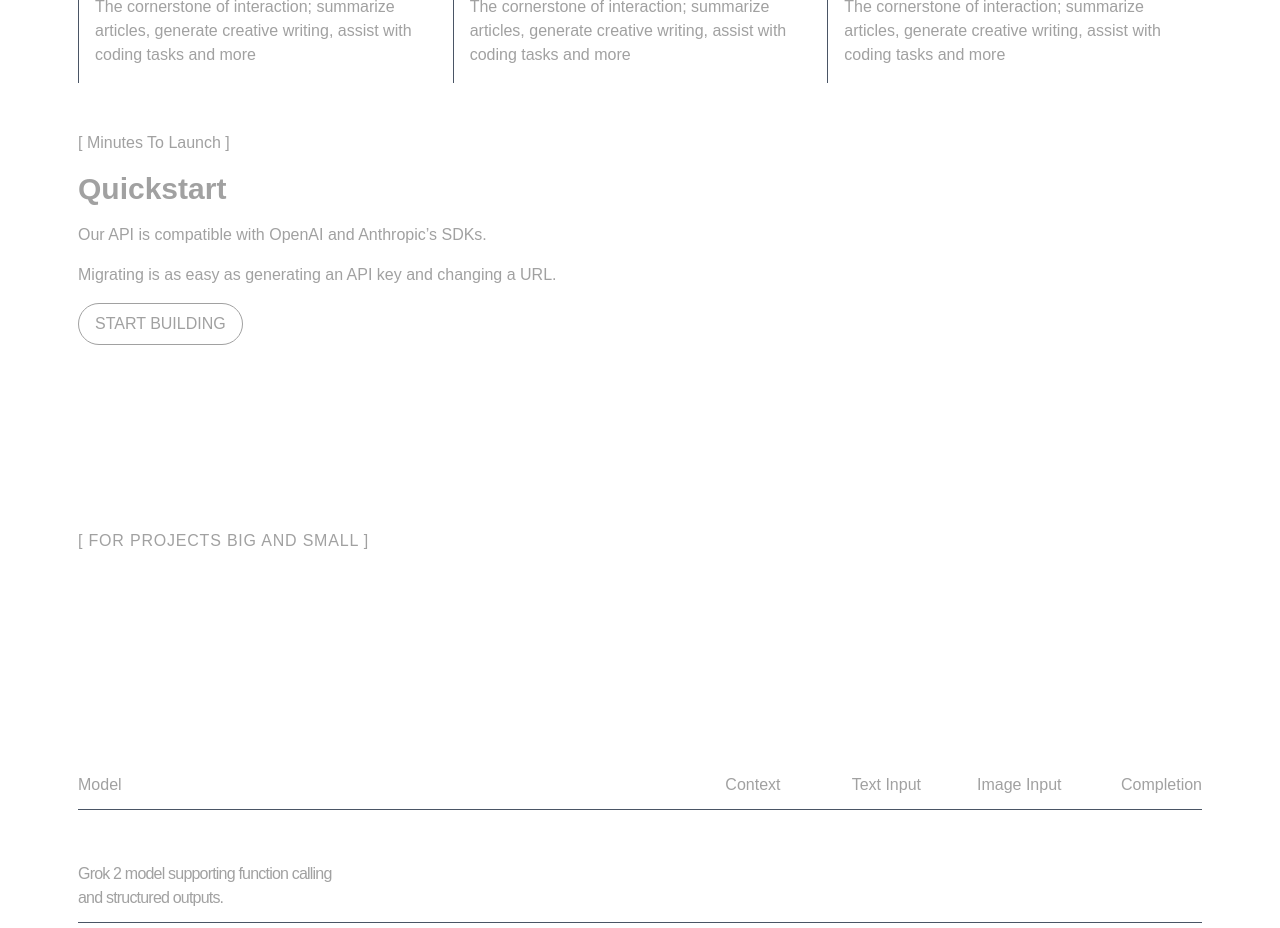
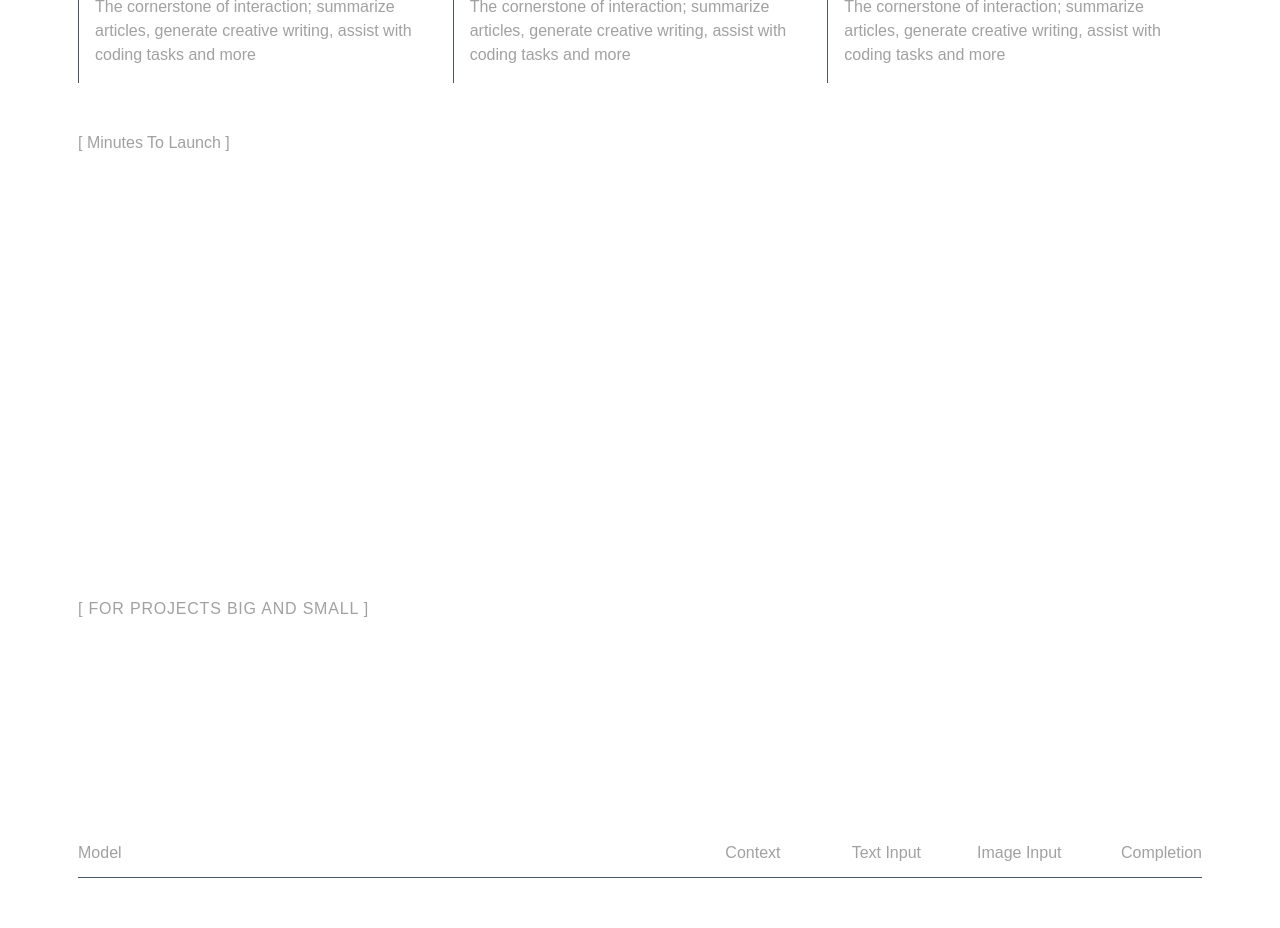
Before and after one commit to MilkiyasGebru/xAI, a Next.js app: page / in a window 1280 px wide. Shown: the part 1240-2168 px from the top of the page. Built offline with nearby package versions, Linux system fonts and the light colour scheme.

Commit message:
Adjusted the gaps and fixed the font colors

```diff
--- a/components/QuickStart.jsx
+++ b/components/QuickStart.jsx
@@ -3,12 +3,12 @@ export default function QuickStart() {
 
         <section className="max-w-[1124px] mx-auto flex">
             <div className="flex flex-col w-1/2 mt-8 ">
-                <div className="flex flex-col gap-4">
+                <div className="flex flex-col ">
                     <p className="capitalize">[ minutes to launch ]</p>
-                    <h2 className="text-3xl font-semibold">Quickstart</h2>
-                    <p>Our API is compatible with OpenAI and Anthropic’s SDKs.</p>
-                    <p>Migrating is as easy as generating an API key and changing a URL.</p>
-                    <button className="capitalize px-4 py-2 rounded-full w-fit border">START BUILDING</button>
+                    <h2 className="text-5xl text-white font-semibold mt-12">Quickstart</h2>
+                    <p className="text-white mt-6">Our API is compatible with OpenAI and Anthropic’s SDKs.</p>
+                    <p className="text-white">Migrating is as easy as generating an API key and changing a URL.</p>
+                    <button className="capitalize px-4 py-2 rounded-full w-fit border mt-12 text-white">START BUILDING</button>
                 </div>
             </div>
         </section>
```
